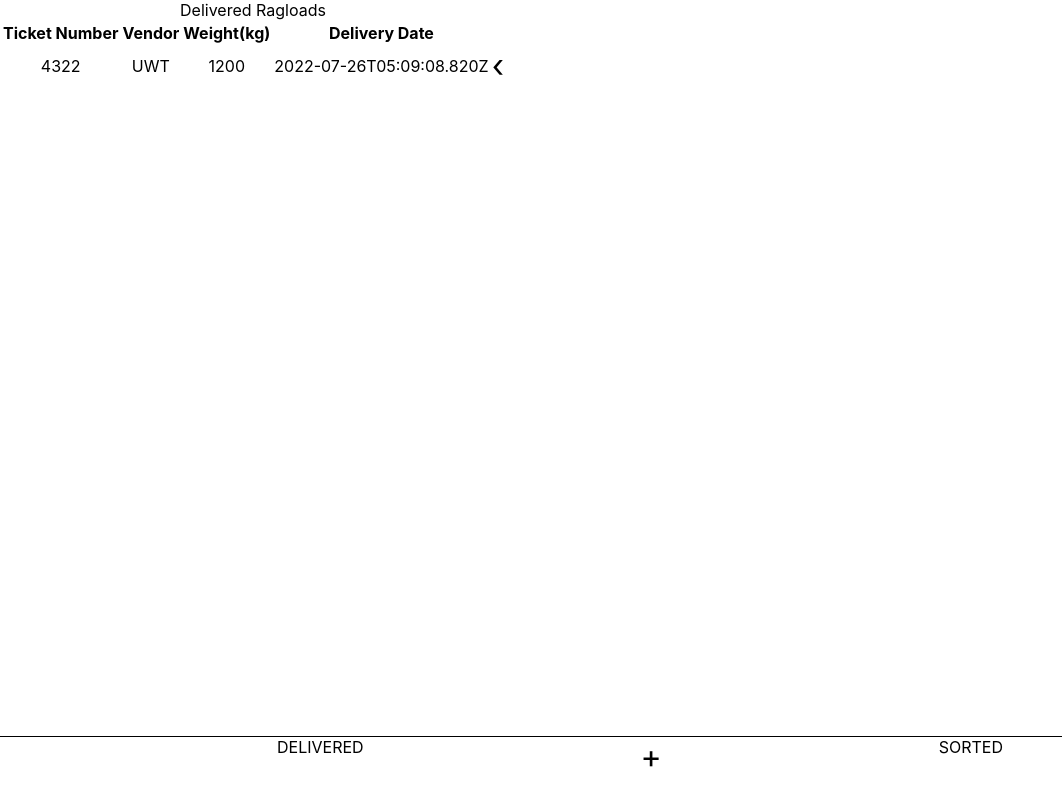
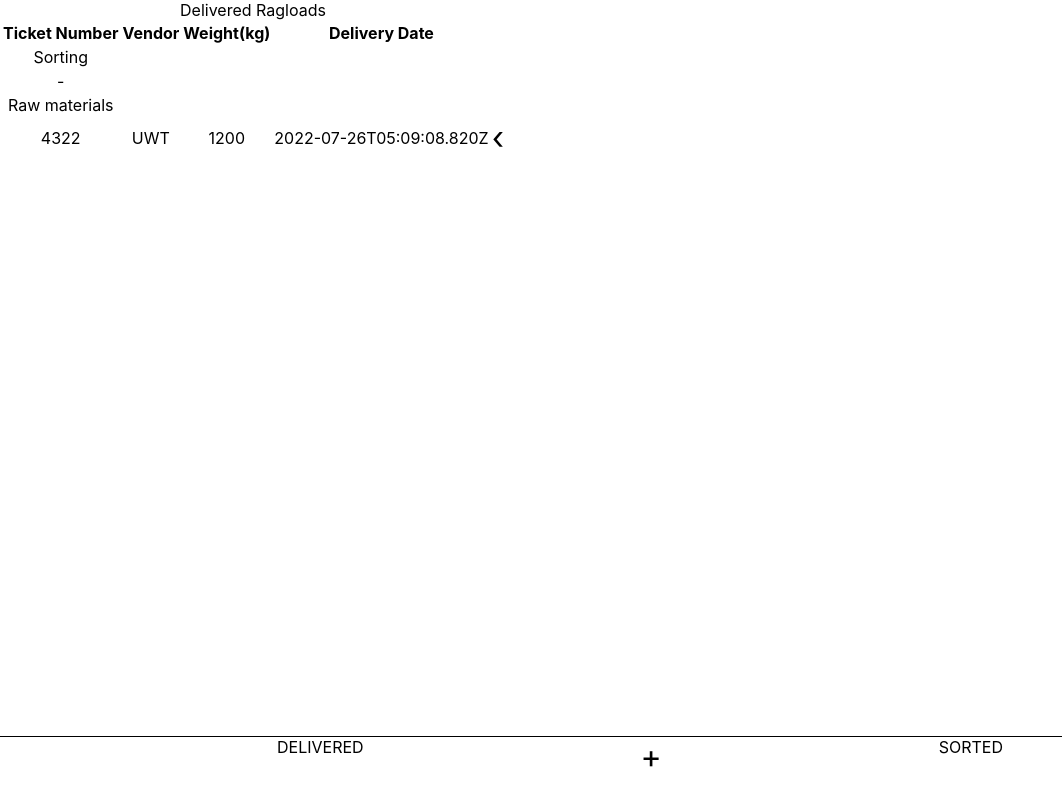
Before and after one commit to DraconicLogic/Ragload-Manager, a React (Create React App) app: page / in a window 1280 px wide. Shown: the whole page, without its empty margins (0-1062 px from the left). Built offline with nearby package versions, Linux system fonts and the light colour scheme.

Commit message:
implement handlers in RagloadCard and DeliveredRagloads.tsx

```diff
--- a/src/components/DeliveredRagloads/DeliveredRagloads.tsx
+++ b/src/components/DeliveredRagloads/DeliveredRagloads.tsx
@@ -1,19 +1,41 @@
 import { Ragload } from "../../types";
-// @ts-ignore
-import { parseDate } from "../../utils.ts";
 // @ts-ignore
 import RagloadCard from "../RagloadCard/RagloadCard.tsx";
 
 function DeliveredRagloads({ ragloadState }) {
-	const { ragloads, setRagloads } = ragloadState;
+	const { ragloads } = ragloadState;
 
-	function populateRagloads(rags) {
-		return rags
-			.map((rag) => {
-				return <RagloadCard ragload={rag} />;
+	const rawMaterials = ragloads.filter((ragload: Ragload) => {
+		return !ragload.sortingStartDate && !ragload.sortedDate;
+	});
+
+	// change to activeProcessing
+	const currentlySorting = ragloads.filter((ragload: Ragload) => {
+		return ragload.sortingStartDate && !ragload.sortedDate;
+	});
+
+	function populateRagloads(ragloads) {
+		// Since I'm using this function elsewhere perhaps I need to abstract it away??
+		return ragloads
+			.map((ragload) => {
+				return <RagloadCard ragload={ragload} handleRagload={handleRagload} />;
 			})
 			.reverse();
 	}
+
+	function handleRagload(ragload) {
+		console.log("Handled Ragload: ", ragload);
+	}
+
+	// function handleCurrentlySorting(ragload) {
+	// 	console.log("Ragload to start sorting: ", ragload);
+	// 	const newCurrentlySorting = [...currentlySorting];
+	// 	ragload.sortingStartDate = new Date().toISOString();
+	// 	newCurrentlySorting.push(ragload);
+	// 	// TODO: add new ragload to newCurrentlySorting
+	// 	console.log("newCurrentlySorting: ", newCurrentlySorting);
+	// 	setCurrentlySorting(newCurrentlySorting);
+	// }
 
 	return (
 		<div id="delivered-ragloads">
@@ -28,7 +50,17 @@ function DeliveredRagloads({ ragloadState }) {
 					</tr>
 				</thead>
 				<tbody id="delievered-ragloads__data">
-					{populateRagloads(ragloads)}
+					<tr>
+						<td className="table--information">Sorting</td>{" "}
+					</tr>
+					{populateRagloads(currentlySorting)}
+					<tr>
+						<td className="table--information">-</td>
+					</tr>
+					<tr>
+						<td className="table--information">Raw materials</td>
+					</tr>
+					{populateRagloads(rawMaterials)}
 				</tbody>
 			</table>
 		</div>
--- a/src/components/RagloadCard/RagloadCard.tsx
+++ b/src/components/RagloadCard/RagloadCard.tsx
@@ -1,13 +1,18 @@
 import { useState } from "react";
 
-function RagloadCard({ ragload }) {
-	console.log("Ragload in RagloadCard: ", ragload);
+function RagloadCard({ ragload, handleRagload }) {
 	const { vendor, ticketNumber, weight, deliveryDate } = ragload;
 	const [showOptions, setShowOptions] = useState(false);
 
-	function toggleOptions(event) {
-		console.log("Options Triggered?");
+	function toggleOptions() {
 		setShowOptions(!showOptions);
+	}
+	// TODO: I need to handle all the options here then hand off to parent component handler
+	function handleOptions({ event, ragload }) {
+		// TODO: find option selected and pass to parent handler
+		console.log("event: ", event);
+		console.log("event target: ", event.target);
+		console.log("ragload: ", ragload);
 	}
 
 	function displayCard() {
@@ -24,16 +29,25 @@ function RagloadCard({ ragload }) {
 		);
 	}
 
+	const sortingStartedExpression = ragload.sortingStartDate ? false : true;
+
 	function displayOptions() {
 		return (
 			<tr>
 				<td>
-					<button>Start Sorting</button>
+					<button onClick={(event) => handleOptions({ event, ragload })}>
+						{ragload.sortingStartDate ? "Suspend Sorting" : "Start Sorting"}
+					</button>
+				</td>
+				<td>
+					<button onClick={(event) => handleOptions({ event, ragload })}>
+						Delete
+					</button>{" "}
 				</td>
 				<td> </td>
-				<td> </td>
+				{/*  */}
 				<td>
-					<button>Delete</button>
+					<button disabled={sortingStartedExpression}>Finish Sorting</button>
 				</td>
 				<span onClick={toggleOptions} className="ragload-card__option-toggle">
 					›
```
